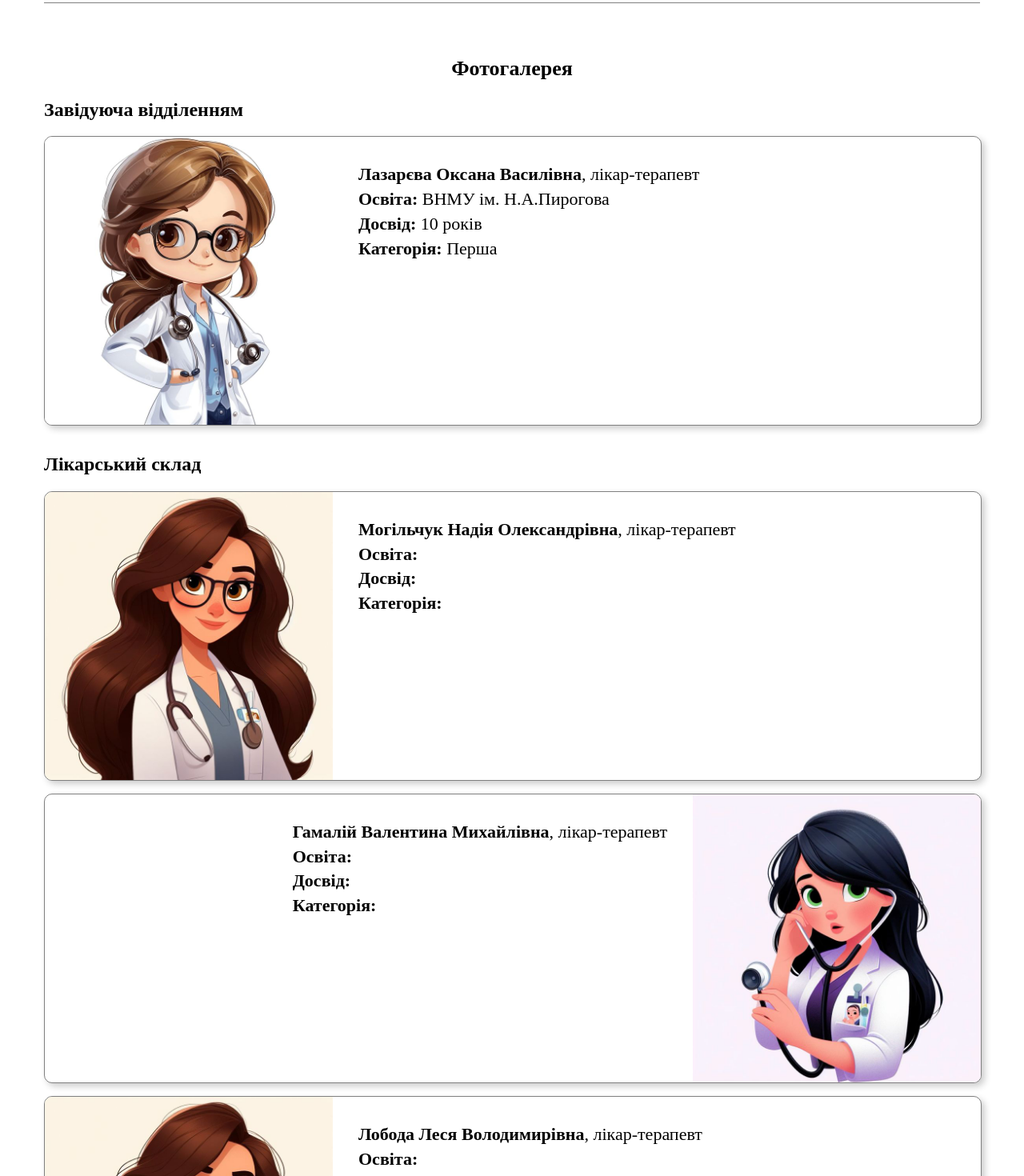
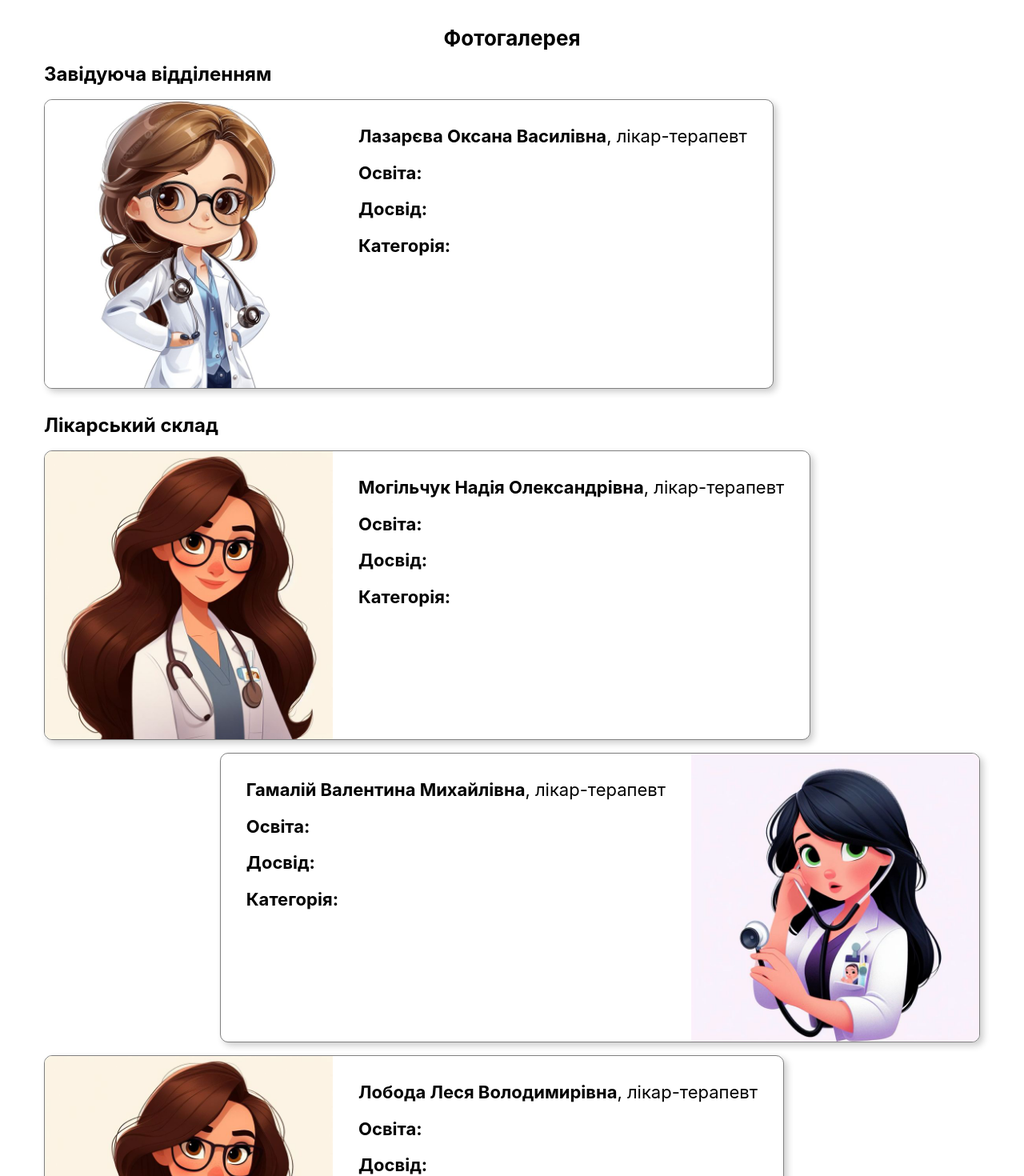
Before and after one commit to oleksandrmaliy/Neurosurgery10, a React (Vite) app: page / in a window 1280 px wide. Shown: the part 1220-2690 px from the top of the page at 80% size. Built offline with nearby package versions, Linux system fonts and the light colour scheme.

Commit message:
adjusted cards

```diff
--- a/src/components/therapy/therapy.jsx
+++ b/src/components/therapy/therapy.jsx
@@ -78,14 +78,17 @@ function Therapy() {
                 <p>
                   <strong>Лазарєва Оксана Василівна</strong>, лікар-терапевт{' '}
                 </p>
+                <br />
                 <p>
-                  <strong>Освіта:</strong> ВНМУ ім. Н.А.Пирогова
+                  <strong>Освіта:</strong>
                 </p>
+                <br />
                 <p>
-                  <strong>Досвід:</strong> 10 років
+                  <strong>Досвід:</strong>
                 </p>
+                <br />
                 <p>
-                  <strong>Категорія:</strong> Перша
+                  <strong>Категорія:</strong>
                 </p>
               </div>
             </div>
@@ -98,12 +101,15 @@ function Therapy() {
                 <p>
                   <strong>Могільчук Надія Олександрівна</strong>, лікар-терапевт
                 </p>
+                <br />
                 <p>
                   <strong>Освіта:</strong>
                 </p>
+                <br />
                 <p>
                   <strong>Досвід:</strong>
                 </p>
+                <br />
                 <p>
                   <strong>Категорія:</strong>
                 </p>
@@ -115,12 +121,15 @@ function Therapy() {
                 <p>
                   <strong>Гамалій Валентина Михайлівна</strong>, лікар-терапевт
                 </p>
+                <br />
                 <p>
                   <strong>Освіта:</strong>
                 </p>
+                <br />
                 <p>
                   <strong>Досвід:</strong>
                 </p>
+                <br />
                 <p>
                   <strong>Категорія:</strong>
                 </p>
@@ -132,12 +141,15 @@ function Therapy() {
                 <p>
                   <strong>Лобода Леся Володимирівна</strong>, лікар-терапевт
                 </p>
+                <br />
                 <p>
                   <strong>Освіта:</strong>
                 </p>
+                <br />
                 <p>
                   <strong>Досвід:</strong>
                 </p>
+                <br />
                 <p>
                   <strong>Категорія:</strong>
                 </p>
@@ -149,12 +161,15 @@ function Therapy() {
                 <p>
                   <strong>Дідківська Марта Орестівна</strong>, лікар-терапевт
                 </p>
+                <br />
                 <p>
                   <strong>Освіта:</strong>
                 </p>
+                <br />
                 <p>
                   <strong>Досвід:</strong>
                 </p>
+                <br />
                 <p>
                   <strong>Категорія:</strong>
                 </p>
@@ -166,12 +181,15 @@ function Therapy() {
                 <p>
                   <strong>Малій Дар’я Олександрівна</strong>, лікар-терапевт
                 </p>
+                <br />
                 <p>
                   <strong>Освіта:</strong>
                 </p>
+                <br />
                 <p>
                   <strong>Досвід:</strong>
                 </p>
+                <br />
                 <p>
                   <strong>Категорія:</strong>
                 </p>
@@ -183,12 +201,15 @@ function Therapy() {
                 <p>
                   <strong>Барташевська Олена Вікторівна</strong>, лікар-терапевт
                 </p>
+                <br />
                 <p>
                   <strong>Освіта:</strong>
                 </p>
+                <br />
                 <p>
                   <strong>Досвід:</strong>
                 </p>
+                <br />
                 <p>
                   <strong>Категорія:</strong>
                 </p>
@@ -200,12 +221,15 @@ function Therapy() {
                 <p>
                   <strong>Сіденко Анастасія Михайлівна</strong>, лікар-терапевт
                 </p>
+                <br />
                 <p>
                   <strong>Освіта:</strong>
                 </p>
+                <br />
                 <p>
                   <strong>Досвід:</strong>
                 </p>
+                <br />
                 <p>
                   <strong>Категорія:</strong>
                 </p>
@@ -217,12 +241,15 @@ function Therapy() {
                 <p>
                   <strong>Гралюк Марина Іванівна</strong>, лікар-терапевт
                 </p>
+                <br />
                 <p>
                   <strong>Освіта:</strong>
                 </p>
+                <br />
                 <p>
                   <strong>Досвід:</strong>
                 </p>
+                <br />
                 <p>
                   <strong>Категорія:</strong>
                 </p>
@@ -234,12 +261,15 @@ function Therapy() {
                 <p>
                   <strong>Ковальчук Марія Володимирівна</strong>, лікар-невролог
                 </p>
+                <br />
                 <p>
                   <strong>Освіта:</strong>
                 </p>
+                <br />
                 <p>
                   <strong>Досвід:</strong>
                 </p>
+                <br />
                 <p>
                   <strong>Категорія:</strong>
                 </p>
@@ -251,12 +281,15 @@ function Therapy() {
                 <p>
                   <strong>Кропива Володимир Васильович</strong>, лікар-невролог
                 </p>
+                <br />
                 <p>
                   <strong>Освіта:</strong>
                 </p>
+                <br />
                 <p>
                   <strong>Досвід:</strong>
                 </p>
+                <br />
                 <p>
                   <strong>Категорія:</strong>
                 </p>
@@ -268,14 +301,17 @@ function Therapy() {
                 <p>
                   <strong>Савінова Діана Володимирівна</strong>, лікар-інтерн
                 </p>
+                <br />
                 <p>
                   <strong>Освіта:</strong>
                 </p>
+                <br />
                 <p>
-                  <strong>Досвід:</strong> 1 рік
+                  <strong>Досвід:</strong>
                 </p>
+                <br />
                 <p>
-                  <strong>Категорія:</strong> Інтерн
+                  <strong>Категорія:</strong>
                 </p>
               </div>
             </div>
@@ -285,14 +321,17 @@ function Therapy() {
                 <p>
                   <strong>Шульган Тетяна Вікторівна</strong>, лікар-інтерн
                 </p>
+                <br />
                 <p>
                   <strong>Освіта:</strong>
                 </p>
+                <br />
                 <p>
-                  <strong>Досвід:</strong> 1 рік
+                  <strong>Досвід:</strong>
                 </p>
+                <br />
                 <p>
-                  <strong>Категорія:</strong> Інтерн
+                  <strong>Категорія:</strong>
                 </p>
               </div>
             </div>
--- a/src/components/therapy/therapy.module.css
+++ b/src/components/therapy/therapy.module.css
@@ -158,9 +158,13 @@ p {
   }
 
   .card1 {
+    width: fit-content;
+    margin-right: auto;
     flex-direction: row;
   }
   .card2 {
+    width: fit-content;
+    margin-left: auto;
     flex-direction: row-reverse;
   }
 
--- a/src/index.css
+++ b/src/index.css
@@ -1,18 +1,18 @@
-/* :root {
+:root {
   font-family: Inter, system-ui, Avenir, Helvetica, Arial, sans-serif;
-  line-height: 1.5;
+  line-height: 1.2;
   font-weight: 400;
 
-  color-scheme: light dark;
+  /* color-scheme: light dark;
   color: rgba(255, 255, 255, 0.87);
-  background-color: #242424;
+  background-color: #242424; */
 
   font-synthesis: none;
   text-rendering: optimizeLegibility;
   -webkit-font-smoothing: antialiased;
   -moz-osx-font-smoothing: grayscale;
 }
-
+/*
 a {
   font-weight: 500;
   color: #646cff;
@@ -29,7 +29,7 @@ body {
   place-items: center;
   min-width: 320px;
   /* min-height: 100vh; */
-  line-height: 1.4;
+  /* line-height: 1.2; */
 }
 p,
 h1,
```
